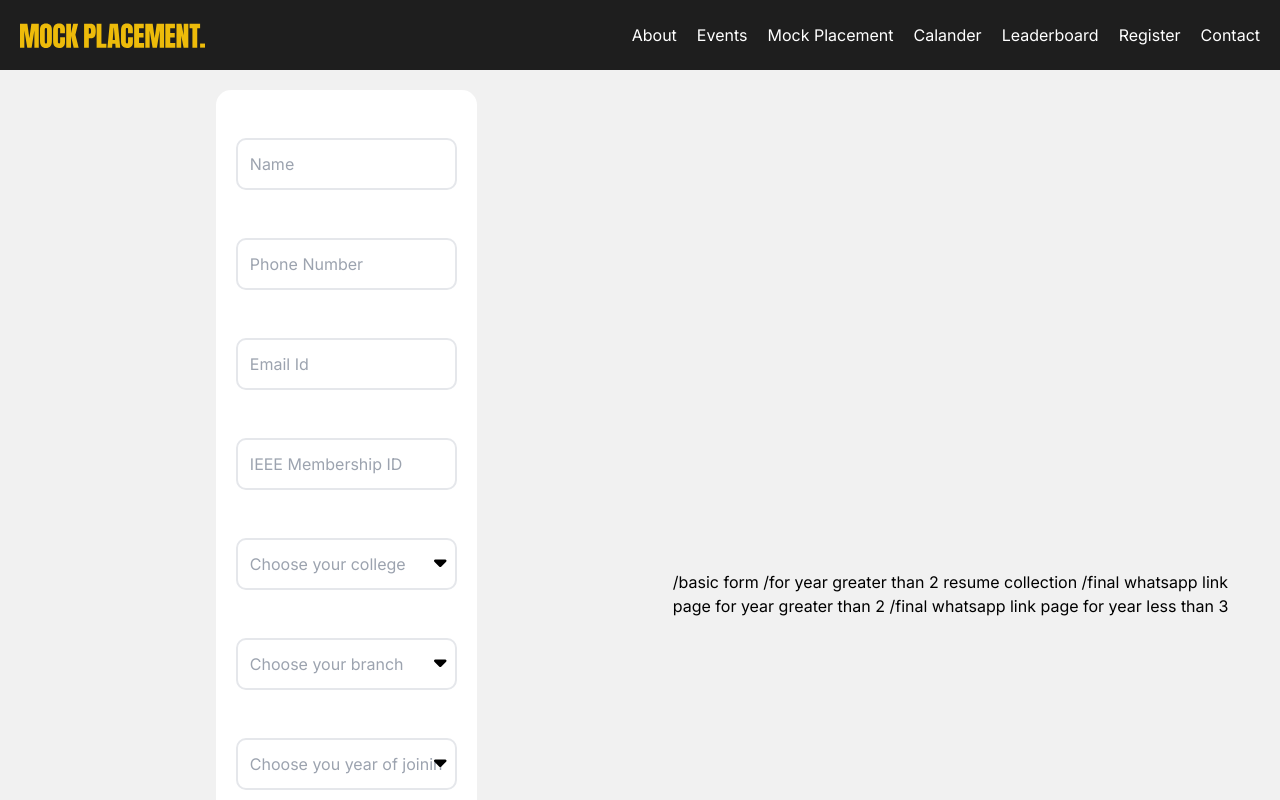
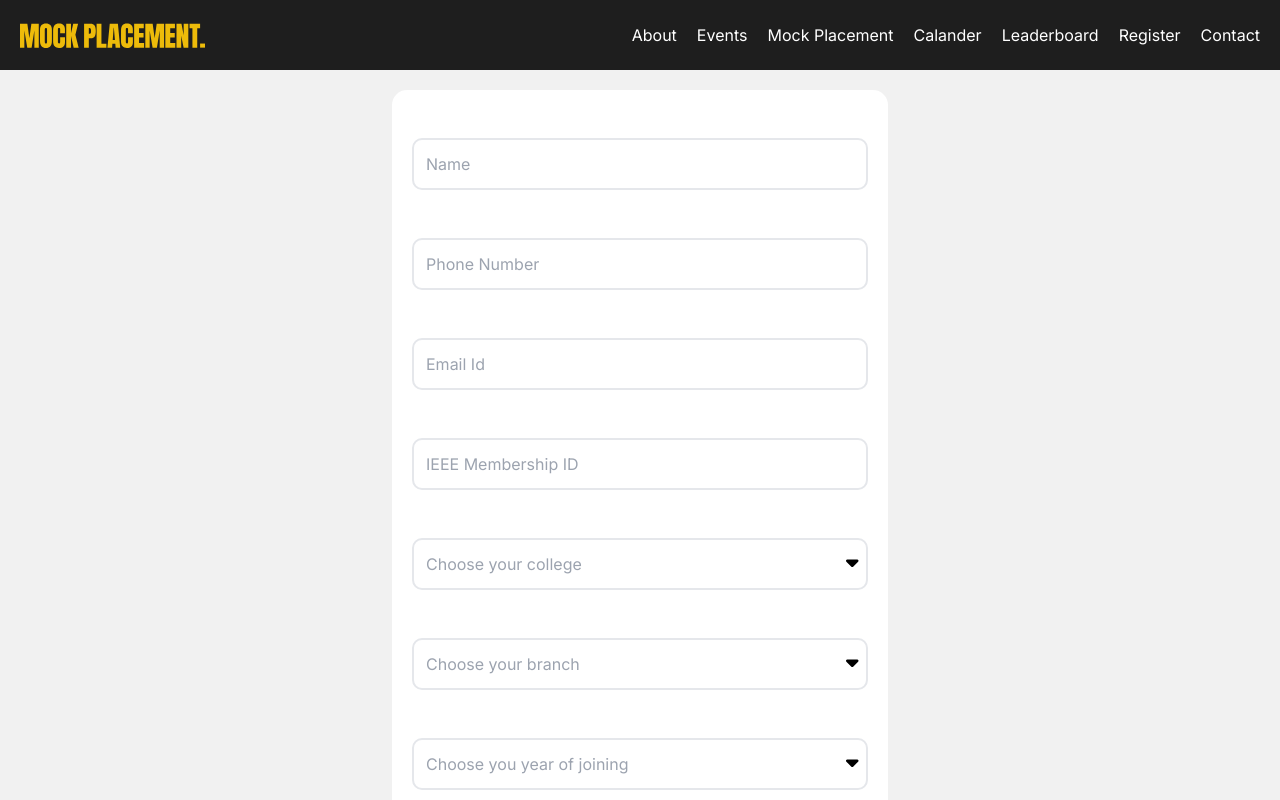
Before and after one commit to ajithrt007/mock-placement, a Next.js app: page /register in a window 1280 px wide. Shown: the top 800 px of the page. Built offline with nearby package versions, Linux system fonts and the light colour scheme.

Commit message:
Added comments correctly

```diff
--- a/src/app/register/page.tsx
+++ b/src/app/register/page.tsx
@@ -39,10 +39,10 @@ export default function RegisterPage(){
     }
     const changeStage = (currentyear:string) => {
         if(Number(currentyear) > 2){
-            setStage("2")
+            setStage("2") //mockform page
         }
         else
-            setStage("3")
+            setStage("4") //final page for 2nd years
     }
 
     return(
@@ -63,10 +63,10 @@ export default function RegisterPage(){
                     </div>
             </div>
             <div className='items-center mt-[70px] bg-[#F1F1F1] p-5 flex w-full justify-center'>
-                {stage === "1"? <BasicForm stageChange={changeStage}/>:null} /basic form
-                {stage === "2"? <MockForm/>:null} /for year greater than 2 resume collection
-                {stage === "3"} /final whatsapp link page for year greater than 2
-                {stage === "4"} /final whatsapp link page for year less than 3
+                {stage === "1"? <BasicForm stageChange={changeStage}/>:null}
+                {stage === "2"? <MockForm/>:null}
+                {stage === "3"}
+                {stage === "4"}
             </div>
             <div className='flex justify-center items-center bottom-0 bg-[#D9D9D9] w-full p-3 text-sm'>Queries? Contact <a href="mailto:mockplacement2023@gmail.com">mockplacement2023@gmail.com</a></div>
         </div>
```
